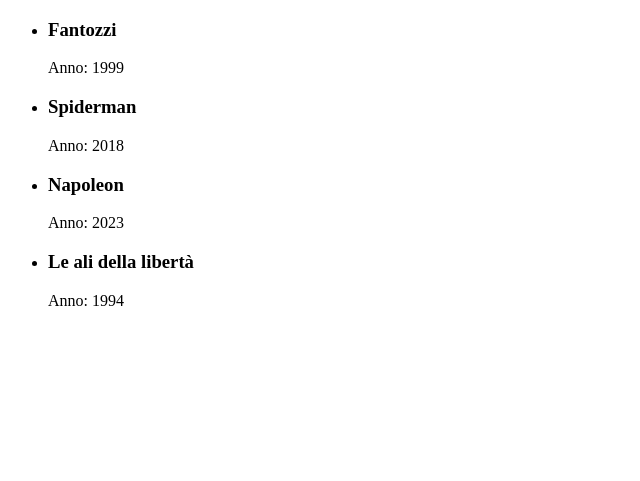
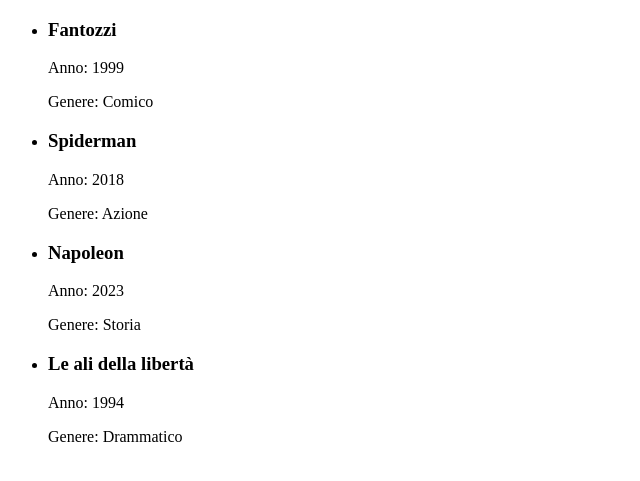
Before and after one commit to RiccardoImperato/php-oop-1, a PHP site: page / in a window 1280 px wide. Shown: the top 481 px of the page, without its empty margins (0-640 px from the left). Run offline with PHP 8.4, Linux system fonts and the light colour scheme.

Commit message:
feat: proprietà genere

```diff
--- a/index.php
+++ b/index.php
@@ -3,10 +3,10 @@
 require_once __DIR__ . '/models/Movie.php';
 
 // Oggetti istanziati
-$movie_1 = new Movie('Fantozzi', 1999);
-$movie_2 = new Movie('Spiderman', 2018);
-$movie_3 = new Movie('Napoleon', 2023);
-$movie_4 = new Movie('Le ali della libertà', 1994);
+$movie_1 = new Movie('Fantozzi', 1999, 'Comico');
+$movie_2 = new Movie('Spiderman', 2018, 'Azione');
+$movie_3 = new Movie('Napoleon', 2023, 'Storia');
+$movie_4 = new Movie('Le ali della libertà', 1994, 'Drammatico');
 
 ?>
 
@@ -29,7 +29,12 @@ $movie_4 = new Movie('Le ali della libertà', 1994);
             </h3>
             <p>
                 <?php
-                echo "Anno:" . " " . $movie_1->getyear();
+                echo "Anno:" . " " . $movie_1->getYear();
+                ?>
+            </p>
+            <p>
+                <?php
+                echo "Genere:" . " " . $movie_1->getGenre();
                 ?>
             </p>
         </li>
@@ -41,7 +46,12 @@ $movie_4 = new Movie('Le ali della libertà', 1994);
             </h3>
             <p>
                 <?php
-                echo "Anno:" . " " . $movie_2->getyear();
+                echo "Anno:" . " " . $movie_2->getYear();
+                ?>
+            </p>
+            <p>
+                <?php
+                echo "Genere:" . " " . $movie_2->getGenre();
                 ?>
             </p>
         </li>
@@ -53,7 +63,12 @@ $movie_4 = new Movie('Le ali della libertà', 1994);
             </h3>
             <p>
                 <?php
-                echo "Anno:" . " " . $movie_3->getyear();
+                echo "Anno:" . " " . $movie_3->getYear();
+                ?>
+            </p>
+            <p>
+                <?php
+                echo "Genere:" . " " . $movie_3->getGenre();
                 ?>
             </p>
         </li>
@@ -65,7 +80,12 @@ $movie_4 = new Movie('Le ali della libertà', 1994);
             </h3>
             <p>
                 <?php
-                echo "Anno:" . " " . $movie_4->getyear();
+                echo "Anno:" . " " . $movie_4->getYear();
+                ?>
+            </p>
+            <p>
+                <?php
+                echo "Genere:" . " " . $movie_4->getGenre();
                 ?>
             </p>
         </li>
--- a/models/Movie.php
+++ b/models/Movie.php
@@ -5,6 +5,7 @@ class Movie
     // Varibili di istanza
     public $title;
     public $year;
+    public $genre;
 
     /**
      * __construct
@@ -13,9 +14,10 @@ class Movie
      * @param  int $year
      * @return void
      */
-    function __construct($title, $year)
+    function __construct($title, $year, $genre)
     {
         $this->title = $title;
+        $this->genre = $genre;
         $this->year = $year;
     }
 
@@ -34,8 +36,18 @@ class Movie
      *
      * @return int
      */
-    public function getyear()
+    public function getYear()
     {
         return $this->year;
     }
+
+    /**
+     * getyear: funzione per ottenere gerere
+     *
+     * @return array
+     */
+    public function getGenre()
+    {
+        return $this->genre;
+    }
 }
```
